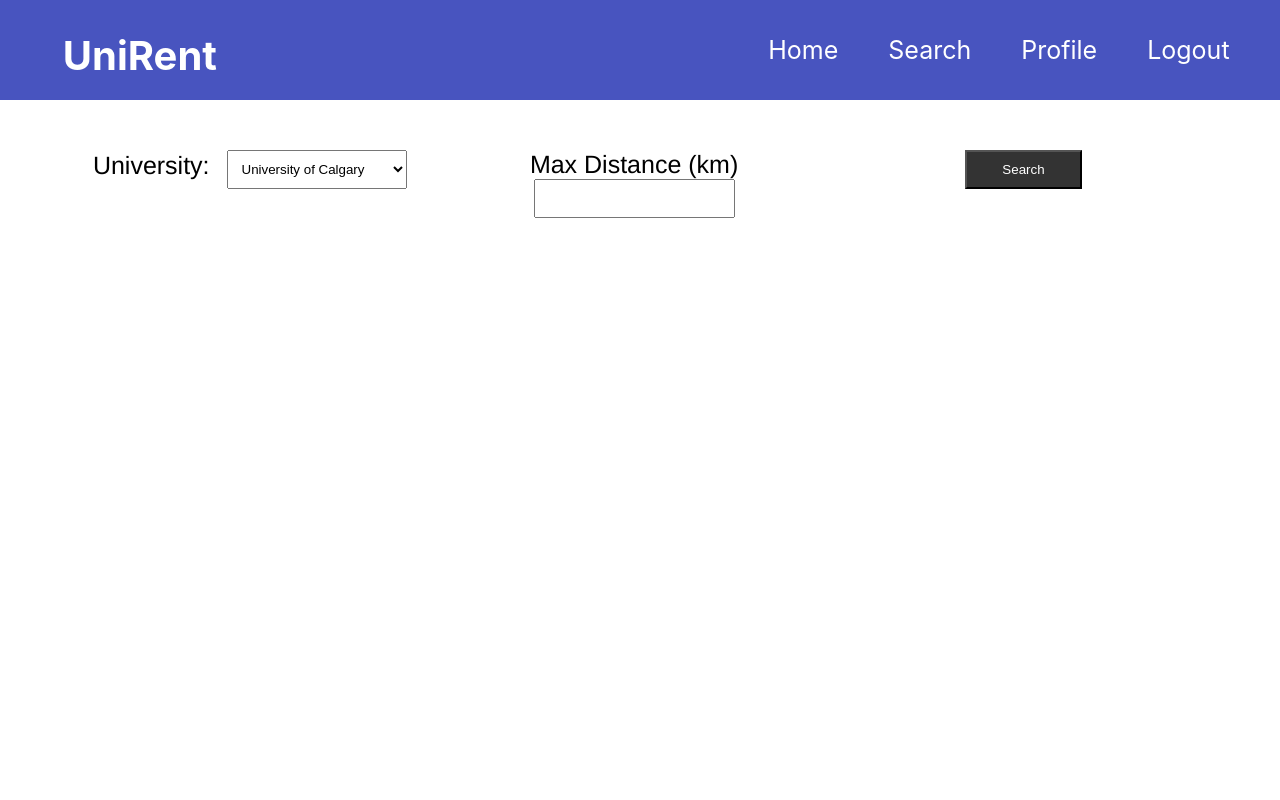
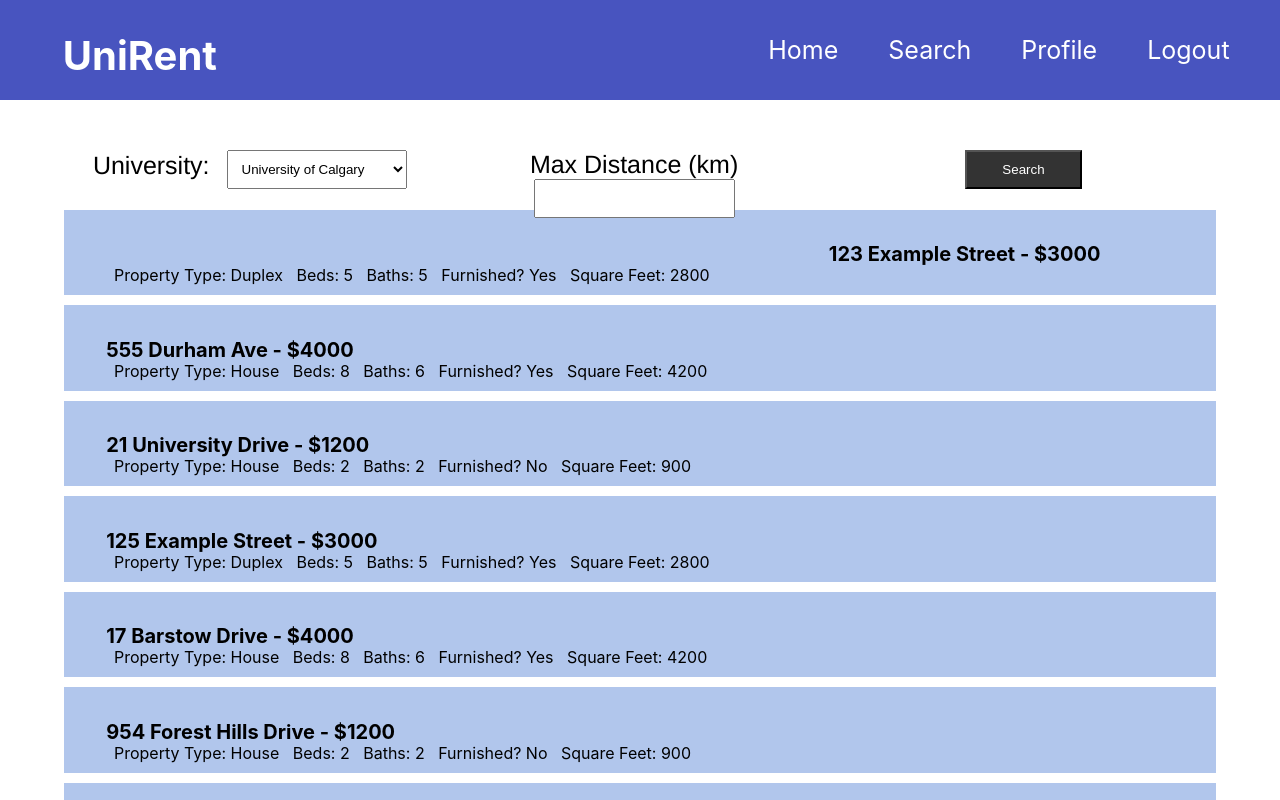
Before and after one commit to lukesno/cpsc-471, a React (Create React App) app in the folder Client/: page / in a window 1280 px wide. Shown: the top 800 px of the page. Built offline with nearby package versions, Linux system fonts and the light colour scheme.

Commit message:
added search results

```diff
--- a/Client/src/App.js
+++ b/Client/src/App.js
@@ -1,3 +1,4 @@
+import { useState } from 'react'
 import logo from './logo.svg';
 import './App.css';
 import Test from './Test.js';
@@ -5,13 +6,100 @@ import Login from './Pages/Login';
 import Profile from  './Pages/Profile';
 import Navbar from './Components/Navbar';
 import Search from './Pages/Search';
+import SearchResults from './Pages/SearchResults';
 
 function App() {
+
+  // sample data to display search results
+
+  const [searchResults, setTasks] = useState([
+    {
+        propertyID: 1,
+        address: "123 Example Street",
+        type: "Duplex",
+        noBeds: 5,
+        noBaths: 5,
+        rentPrice: 3000,
+        furnished: "Yes",
+        squareFeet: 2800,
+    },
+    {
+        propertyID: 2,
+        address: "555 Durham Ave",
+        type: "House",
+        noBeds: 8,
+        noBaths: 6,
+        rentPrice: 4000,
+        furnished: "Yes",
+        squareFeet: 4200,
+    },
+    {
+        propertyID: 3,
+        address: "21 University Drive",
+        type: "House",
+        noBeds: 2,
+        noBaths: 2,
+        rentPrice: 1200,
+        furnished: "No",
+        squareFeet: 900,
+    },
+    {
+      propertyID: 1,
+      address: "125 Example Street",
+      type: "Duplex",
+      noBeds: 5,
+      noBaths: 5,
+      rentPrice: 3000,
+      furnished: "Yes",
+      squareFeet: 2800,
+  },
+  {
+      propertyID: 2,
+      address: "17 Barstow Drive",
+      type: "House",
+      noBeds: 8,
+      noBaths: 6,
+      rentPrice: 4000,
+      furnished: "Yes",
+      squareFeet: 4200,
+  },
+  {
+      propertyID: 3,
+      address: "954 Forest Hills Drive",
+      type: "House",
+      noBeds: 2,
+      noBaths: 2,
+      rentPrice: 1200,
+      furnished: "No",
+      squareFeet: 900,
+  },
+  {
+    propertyID: 2,
+    address: "17 Barstow Drive",
+    type: "House",
+    noBeds: 8,
+    noBaths: 6,
+    rentPrice: 4000,
+    furnished: "Yes",
+    squareFeet: 4200,
+},
+{
+    propertyID: 3,
+    address: "954 Forest Hills Drive",
+    type: "House",
+    noBeds: 2,
+    noBaths: 2,
+    rentPrice: 1200,
+    furnished: "No",
+    squareFeet: 900,
+}
+  ])
 
   return (
     <div className="App">
       <Navbar></Navbar>
       <Search/>
+      <SearchResults searchResults={searchResults}/>
     </div>
   );
 }
--- /dev/null
+++ b/Client/src/Components/SearchResult.css
@@ -0,0 +1,24 @@
+.searchResult{
+    background: #b1c6ec;
+    margin-top: 10px;
+    margin-left: 5%;
+    margin-right: 5%;
+    padding: 10px 20px;
+    cursor: pointer;
+    margin-bottom: 10px;
+}
+
+h3{
+    margin: 2%;
+    padding: 0;
+    height: 1px;
+    font-size: 20px;
+    display: flex;
+}
+
+p {
+    white-space: pre;
+    padding-left: 30px;
+    text-align: left;
+    display: flex;
+}
--- /dev/null
+++ b/Client/src/Components/SearchResult.js
@@ -0,0 +1,14 @@
+import './SearchResult.css';
+
+const SearchResult = ({searchResult}) => {
+    return(
+        <div className="searchResult">
+            <h3>{searchResult.address} - ${searchResult.rentPrice}</h3>
+            <p>
+                Property Type: {searchResult.type}   Beds: {searchResult.noBeds}   Baths: {searchResult.noBaths}   Furnished? {searchResult.furnished}   Square Feet: {searchResult.squareFeet}
+            </p>
+        </div>
+    )
+}
+
+export default SearchResult;
--- /dev/null
+++ b/Client/src/Pages/SearchResults.js
@@ -0,0 +1,12 @@
+import SearchResult from '../Components/SearchResult';
+
+const SearchResults = ({searchResults}) => {
+
+    return(
+        <div>
+            {searchResults.map((searchResult) => (<SearchResult key={searchResult.propertyID} searchResult={searchResult}/>))}
+        </div>
+    )
+}
+
+export default SearchResults
```
